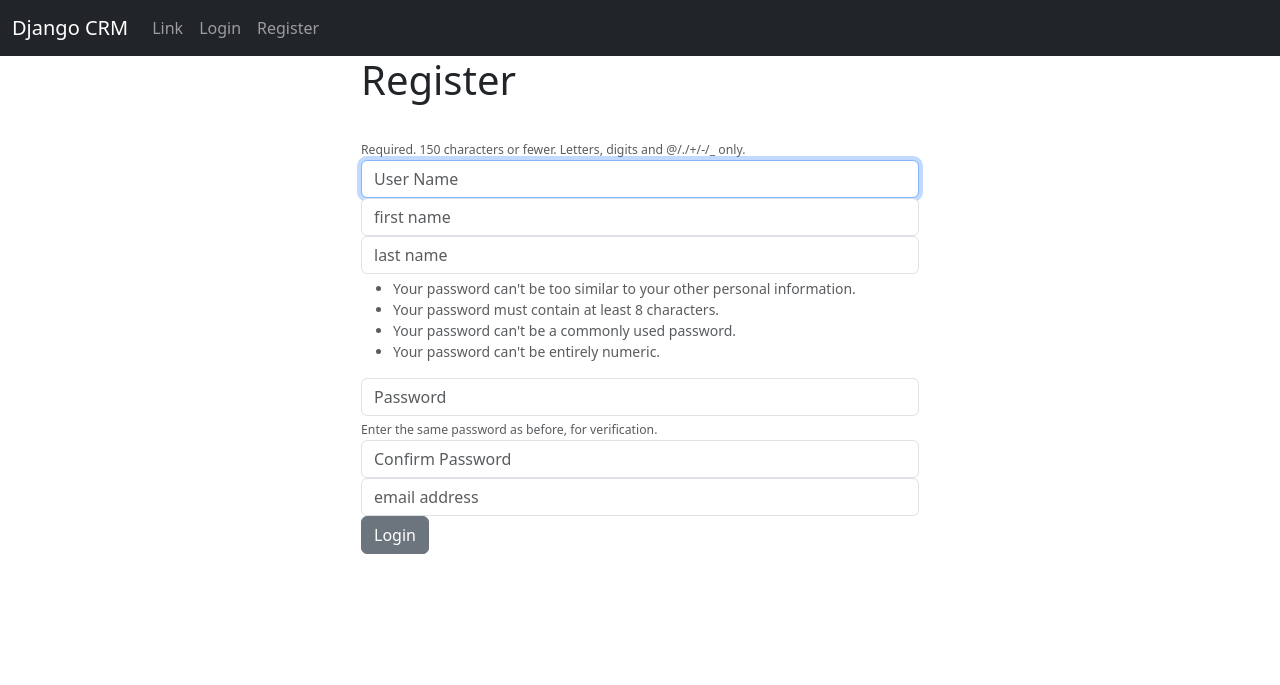
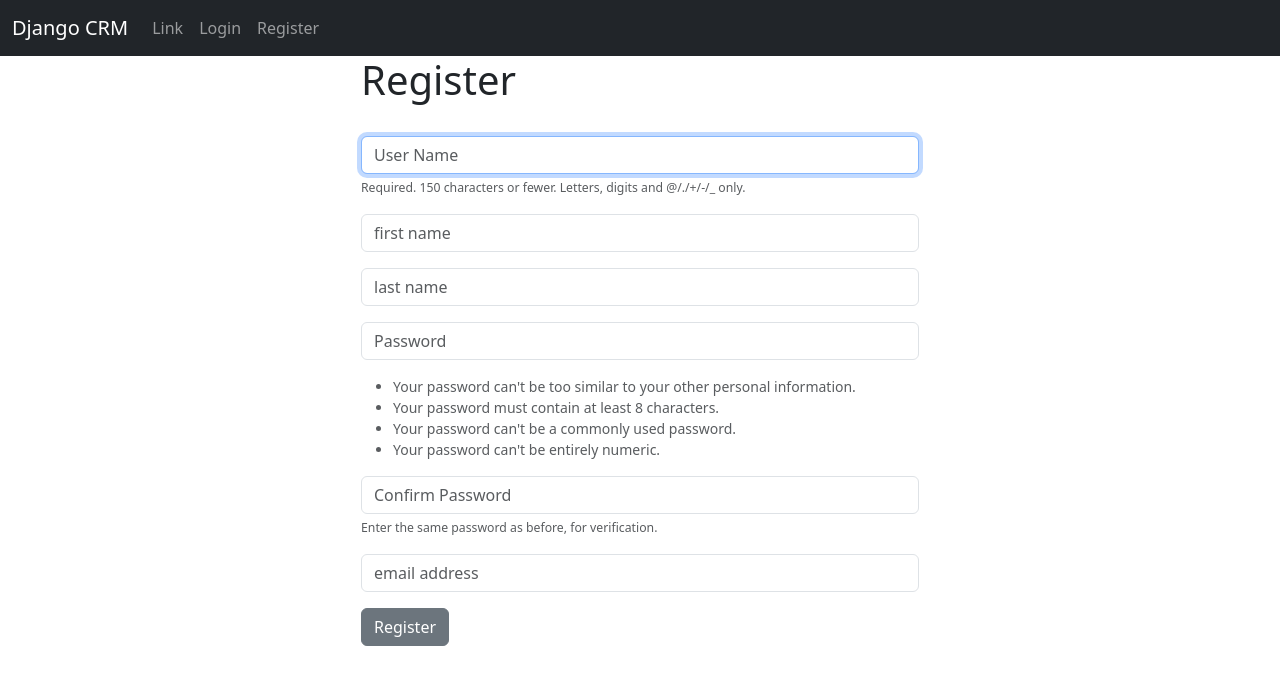
Before and after one commit to Mmdaqajan/django-crm, a Django app: page /register/ in a window 1280 px wide. Shown: the top 685 px of the page. Run offline with Django 5.2, Linux system fonts and the light colour scheme.

Commit message:
complete the register section

```diff
--- a/website/forms.py
+++ b/website/forms.py
@@ -18,8 +18,7 @@ class SignUpForm(UserCreationForm):
         self.fields['username'].widget.attrs['class'] = 'form-control'
         self.fields['username'].widget.attrs['placeholder'] = 'User Name'
         self.fields['username'].label = ''
-        self.fields[
-            'username'].help_text = '<span class="form-text text-muted"><small>Required. 150 characters or fewer. Letters, digits and @/./+/-/_ only.</small></span>'
+        self.fields['username'].help_text = '<span class="form-text text-muted"><small>Required. 150 characters or fewer. Letters, digits and @/./+/-/_ only.</small></span>'
 
         self.fields['password1'].widget.attrs['class'] = 'form-control'
         self.fields['password1'].widget.attrs['placeholder'] = 'Password'
--- a/website/templates/website/register.html
+++ b/website/templates/website/register.html
@@ -8,10 +8,23 @@
   <div class="col-md-6 offset-md-3">
         <h1>Register</h1>
         <br>
-        <form action="{% url 'home' %}" method="post">
+        <form action="" method="POST">
               {% csrf_token %}
-              {{ register_form }}
-              <button type="submit" class="btn btn-secondary">Login</button>
+              {% if register_form.errors %}
+              	<div class="alert alert-warning alert-dismissible fade show" role="alert">
+                    Your Form Has Errors
+                    {% for field in register_form %}
+                    	{% if register_form.errors %}
+                    		{{ field.errors }}
+                    	{% endif %}
+                    {% endfor %}
+                <button class="btn-close" type="button" aria-label="Close" data-bs-dismiss="alert">
+
+                </button>
+                </div>
+              {% endif %}
+              {{ register_form.as_p }}
+              <button type="submit" class="btn btn-secondary">Register</button>
         </form>
 	</div>
 {% endblock %}
--- a/website/views.py
+++ b/website/views.py
@@ -2,7 +2,7 @@ from django.shortcuts import render, redirect
 from django.contrib.auth import authenticate, login, logout
 from django.contrib import messages
 from django.urls import reverse
-from . import forms
+from .forms import SignUpForm
 
 
 def home(request):
@@ -30,8 +30,19 @@ def logout_user(request):
 
 
 def register_user(request):
-    register_form = forms.SignUpForm()
-    context = {
-        'register_form': register_form
-    }
-    return render(request, 'website/register.html', context)
+    if request.method == 'POST':
+        form = SignUpForm(request.POST)
+        if form.is_valid():
+            form.save()
+            # Authenticate and login
+            username = form.cleaned_data['username']
+            password = form.cleaned_data['password1']
+            user = authenticate(username=username, password=password)
+            login(request, user)
+            messages.success(request, "You Have Successfully Registered! Welcome!")
+            return redirect('home')
+    else:
+        form = SignUpForm()
+        return render(request, 'website/register.html', {'register_form': form})
+
+    return render(request, 'website/register.html', {'register_form': form})
```
Also changed, not shown: db.sqlite3.
